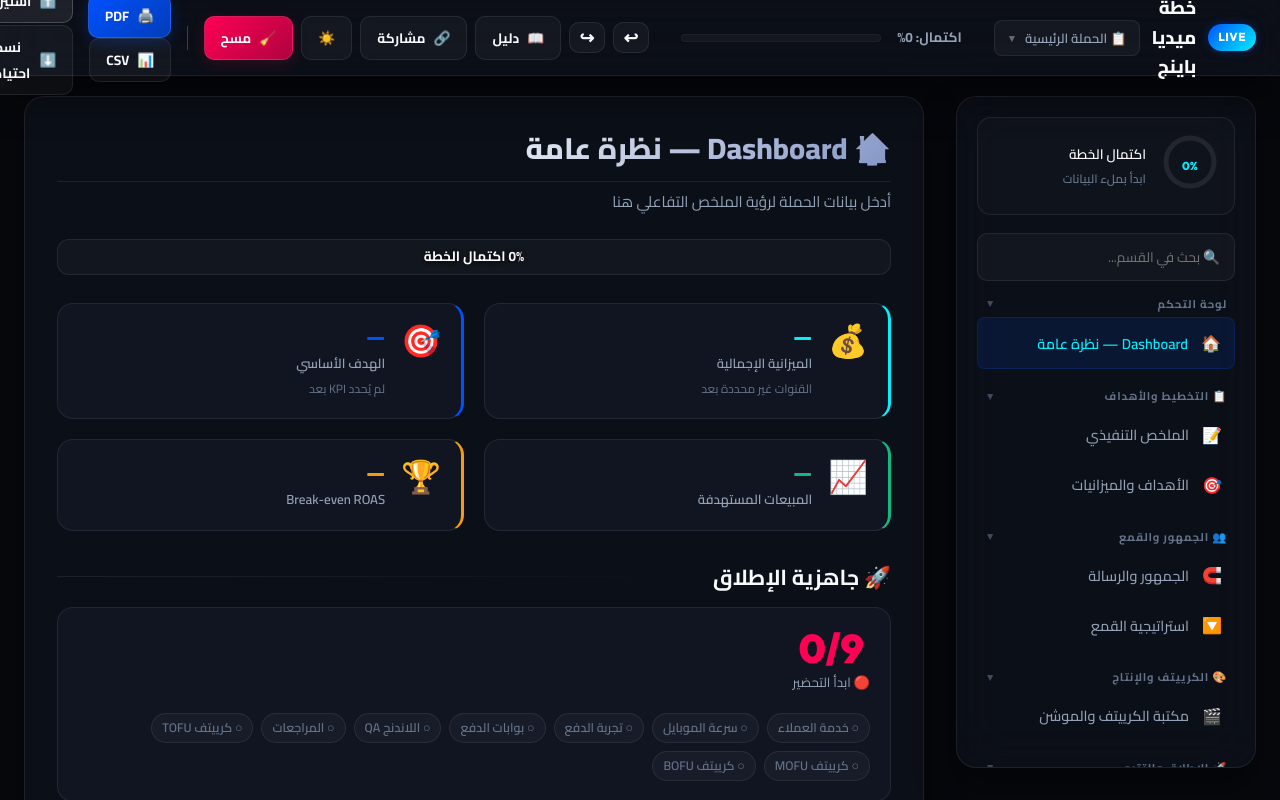
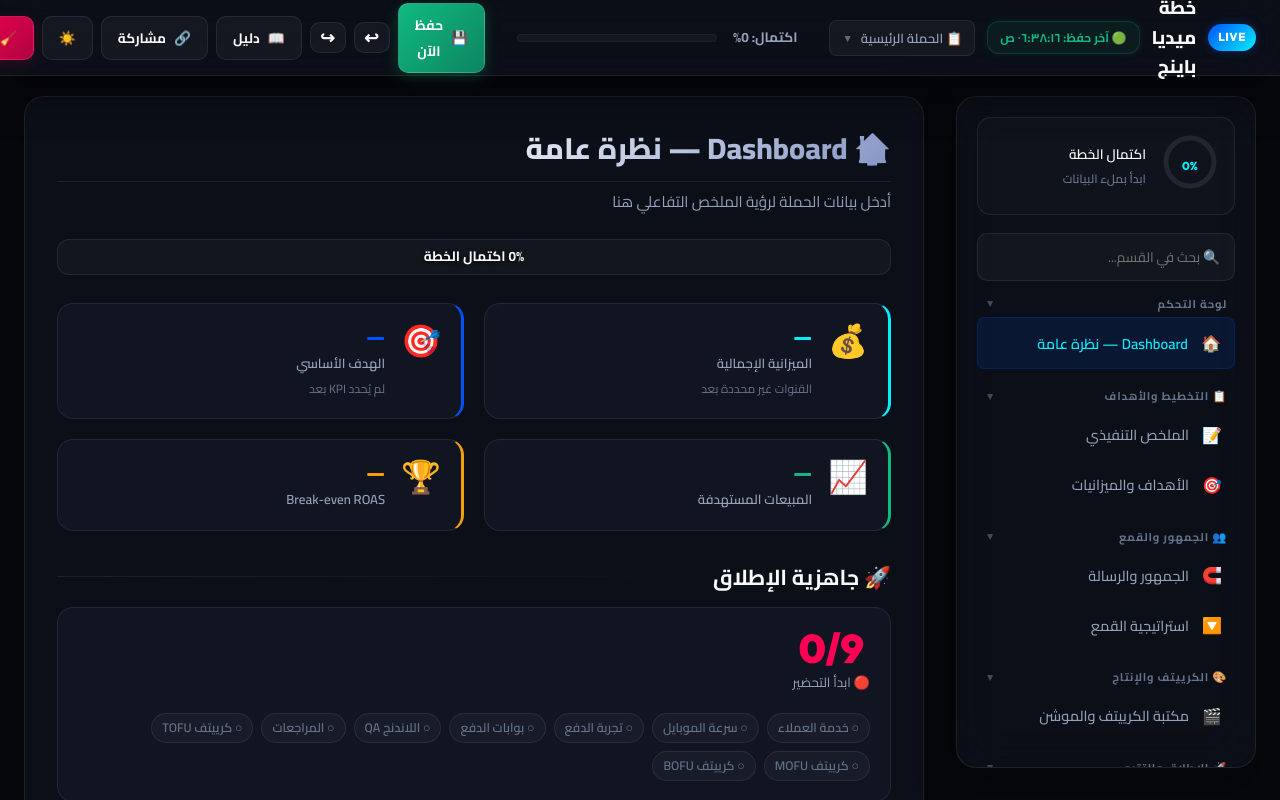
Before and after one commit to AbdelrahmanNemrSayed/Media_Buyer, a React (Vite) app: page / in a window 1280 px wide. Shown: the top 800 px of the page. Built offline with nearby package versions, Linux system fonts and the light colour scheme.

Commit message:
feat: add manual save button and real-time save timestamp in header

```diff
--- a/src/App.jsx
+++ b/src/App.jsx
@@ -550,6 +550,11 @@ export default function App() {
   const currentCampaign = campaigns[activeCampaignId] || campaigns['default'] || Object.values(campaigns)[0];
   const state = currentCampaign?.state || INITIAL_STATE;
 
+  // ─ Last Saved Time ─
+  const [lastSavedTime, setLastSavedTime] = useState(() => {
+    return localStorage.getItem('media_buyer_last_saved_time') || '';
+  });
+
   // ─ Undo/Redo History ─
   const historyRef = useRef([state]);
   const historyIdxRef = useRef(0);
@@ -596,6 +601,25 @@ export default function App() {
     });
   }, [activeCampaignId]);
 
+  // Manual save handler
+  const handleManualSave = useCallback(() => {
+    if (saveTimeoutRef.current) clearTimeout(saveTimeoutRef.current);
+    saveCampaigns(campaigns);
+
+    const timeStr = new Date().toLocaleTimeString('ar-EG', { hour: '2-digit', minute: '2-digit', second: '2-digit' });
+    localStorage.setItem('media_buyer_last_saved_time', timeStr);
+    setLastSavedTime(timeStr);
+
+    setBadgeText('✓ تم الحفظ');
+    setIsSavedState(true);
+    addToast('💾 تم حفظ جميع بياناتك ومشاريعك بأمان في متصفحك!', 'success', '💾');
+
+    setTimeout(() => {
+      setBadgeText('LIVE');
+      setIsSavedState(false);
+    }, 2000);
+  }, [campaigns, addToast]);
+
   // Auto-save campaigns to localStorage
   useEffect(() => {
     if (saveTimeoutRef.current) clearTimeout(saveTimeoutRef.current);
@@ -607,6 +631,9 @@ export default function App() {
 
     saveTimeoutRef.current = setTimeout(() => {
       saveCampaigns(campaigns);
+      const timeStr = new Date().toLocaleTimeString('ar-EG', { hour: '2-digit', minute: '2-digit', second: '2-digit' });
+      localStorage.setItem('media_buyer_last_saved_time', timeStr);
+      setLastSavedTime(timeStr);
       setBadgeText('✓ محفوظ');
       setIsSavedState(true);
       setTimeout(() => { setBadgeText('LIVE'); setIsSavedState(false); }, 2000);
@@ -820,6 +847,8 @@ export default function App() {
         progressPercentage={progress}
         badgeText={badgeText}
         isBadgeSavedState={isSavedState}
+        lastSavedTime={lastSavedTime}
+        onManualSave={handleManualSave}
         onReset={handleReset}
         onDownload={handleDownload}
         isDarkMode={isDarkMode}
--- a/src/components/Header.jsx
+++ b/src/components/Header.jsx
@@ -4,6 +4,8 @@ export default function Header({
     progressPercentage,
     badgeText,
     isBadgeSavedState,
+    lastSavedTime,
+    onManualSave,
     onReset,
     onDownload,
     isDarkMode,
@@ -36,6 +38,12 @@ export default function Header({
                     {badgeText}
                 </span>
                 <span className="header-title">خطة ميديا باينج</span>
+
+                {lastSavedTime && (
+                    <span className="last-saved-indicator" title="آخر عملية حفظ تلقائي آمنة">
+                        🟢 آخر حفظ: {lastSavedTime}
+                    </span>
+                )}
 
                 {/* Campaign Switcher */}
                 <div className="campaign-switcher-wrap">
@@ -96,6 +104,11 @@ export default function Header({
 
             {/* Controls */}
             <div className="header-controls">
+                {/* Manual Save Button */}
+                <button className="btn btn-save" onClick={onManualSave} title="حفظ التغييرات يدوياً فوراً">
+                    <span>💾</span> حفظ الآن
+                </button>
+
                 {/* Undo / Redo */}
                 <button className="btn btn-secondary btn-icon" onClick={onUndo} title="تراجع (Ctrl+Z)">↩</button>
                 <button className="btn btn-secondary btn-icon" onClick={onRedo} title="إعادة (Ctrl+Y)">↪</button>
--- a/src/index.css
+++ b/src/index.css
@@ -2049,3 +2049,43 @@ hr {
         border-bottom: 1px solid #e2e8f0 !important;
     }
 }
+
+/* Premium Saving Enhancements */
+.btn-save {
+    background: linear-gradient(135deg, var(--neon-green) 0%, rgba(16, 185, 129, 0.7) 100%);
+    border: 1px solid rgba(255, 255, 255, 0.12);
+    color: #ffffff;
+    box-shadow: 0 4px 15px rgba(16, 185, 129, 0.25);
+}
+
+.btn-save:hover {
+    transform: translateY(-2px);
+    box-shadow: 0 8px 20px rgba(16, 185, 129, 0.45);
+    background: linear-gradient(135deg, var(--neon-green) 0%, #34d399 100%);
+}
+
+.last-saved-indicator {
+    font-size: 0.75rem;
+    font-weight: 700;
+    color: var(--neon-green);
+    background: rgba(16, 185, 129, 0.08);
+    border: 1px solid rgba(16, 185, 129, 0.2);
+    padding: 6px 12px;
+    border-radius: 12px;
+    white-space: nowrap;
+    display: inline-flex;
+    align-items: center;
+    gap: 6px;
+    box-shadow: 0 0 10px rgba(16, 185, 129, 0.1);
+    animation: saveIndicatorFadeIn 0.3s ease-out;
+}
+
+[data-theme="light"] .last-saved-indicator {
+    background: rgba(5, 150, 105, 0.06);
+    border-color: rgba(5, 150, 105, 0.15);
+}
+
+@keyframes saveIndicatorFadeIn {
+    from { opacity: 0; transform: translateY(-4px); }
+    to { opacity: 1; transform: translateY(0); }
+}
```
